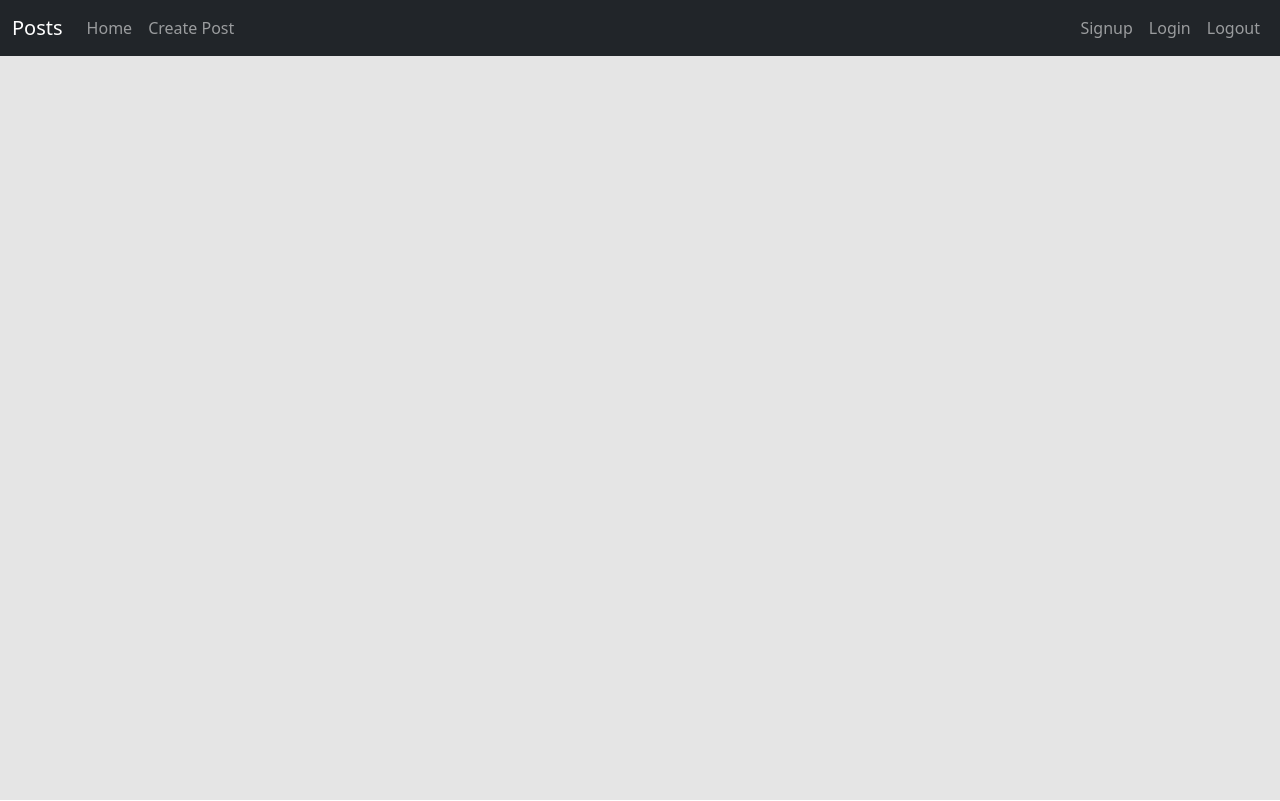
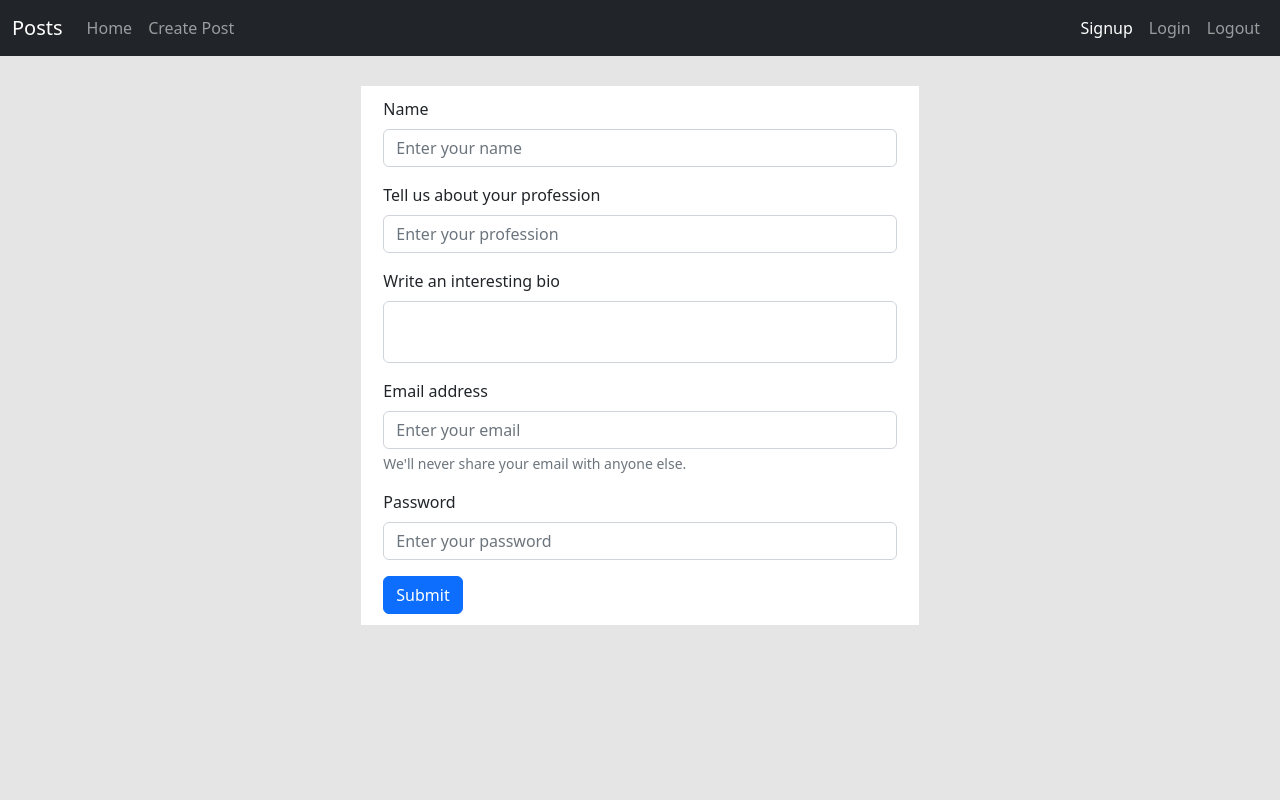
Before and after one commit to kakashrao/posts-and-comments-app, an Angular app: page /signup in a window 1280 px wide. Before the commit this address led to /. Built offline with nearby package versions, Linux system fonts and the light colour scheme.

Commit message:
signup component ui created

```diff
--- a/src/app/app-routing.module.ts
+++ b/src/app/app-routing.module.ts
@@ -2,11 +2,13 @@ import { NgModule } from '@angular/core';
 import { RouterModule, Routes } from '@angular/router';
 import { PostCreateComponent } from './posts/post-create/post-create.component';
 import { PostsListComponent } from './posts/posts-list/posts-list.component';
+import { SignupComponent } from './user/signup/signup.component';
 
 const routes: Routes = [
   { path: '', redirectTo: '/posts', pathMatch: 'full'},
   { path: 'posts', component: PostsListComponent },
-  { path: 'create-post', component: PostCreateComponent}
+  { path: 'create-post', component: PostCreateComponent},
+  { path: 'signup', component: SignupComponent }
 ];
 
 @NgModule({
--- a/src/app/app.module.ts
+++ b/src/app/app.module.ts
@@ -7,6 +7,7 @@ import { HeaderComponent } from './header/header.component';
 import { LandingComponent } from './landing-console/landing.component';
 import { PostCreateComponent } from './posts/post-create/post-create.component';
 import { PostsListComponent } from './posts/posts-list/posts-list.component';
+import { SignupComponent } from './user/signup/signup.component';
 
 @NgModule({
   declarations: [
@@ -15,6 +16,7 @@ import { PostsListComponent } from './posts/posts-list/posts-list.component';
     HeaderComponent,
     PostsListComponent,
     PostCreateComponent,
+    SignupComponent
   ],
   imports: [
     BrowserModule,
--- a/src/app/header/header.component.html
+++ b/src/app/header/header.component.html
@@ -25,7 +25,12 @@
       </ul>
       <ul class="navbar-nav mb-2 mb-lg-0">
         <li class="nav-item">
-          <a class="nav-link" aria-current="page">Signup</a>
+          <a
+            class="nav-link"
+            aria-current="page"
+            routerLink="/signup"
+            routerLinkActive="active"
+          >Signup</a>
         </li>
         <li class="nav-item">
           <a class="nav-link" aria-current="page">Login</a>
--- a/src/app/landing-console/landing.component.scss
+++ b/src/app/landing-console/landing.component.scss
@@ -4,8 +4,9 @@
 }
 
 .posts-container {
+  text-align: left;
   height: calc(100vh - 85px);
-  overflow-y: scroll;
+  overflow-y: auto;
 }
 
 .card {
--- a/src/app/posts/post-create/post-create.component.ts
+++ b/src/app/posts/post-create/post-create.component.ts
@@ -2,6 +2,7 @@ import { Component } from "@angular/core";
 
 @Component({
   templateUrl: './post-create.component.html',
+  styleUrls: ['./post-create.component.scss'],
 })
 export class PostCreateComponent {
 
--- /dev/null
+++ b/src/app/user/signup/signup.component.html
@@ -0,0 +1,24 @@
+<form>
+  <div class="mb-3">
+    <label for="userName" class="form-label">Name</label>
+    <input type="text" class="form-control" id="userName" placeholder="Enter your name">
+  </div>
+  <div class="mb-3">
+    <label for="userProfession" class="form-label">Tell us about your profession</label>
+    <input type="text" class="form-control" id="userProfession" placeholder="Enter your profession">
+  </div>
+  <div class="mb-3">
+    <label for="userBio" class="form-label">Write an interesting bio</label>
+    <textarea class="form-control" id="userBio"></textarea>
+  </div>
+  <div class="mb-3">
+    <label for="userEmail" class="form-label">Email address</label>
+    <input type="email" class="form-control" id="userEmail" placeholder="Enter your email">
+    <div id="emailHelp" class="form-text">We'll never share your email with anyone else.</div>
+  </div>
+  <div class="mb-3">
+    <label for="userPass" class="form-label">Password</label>
+    <input type="password" class="form-control" id="userPass" placeholder="Enter your password">
+  </div>
+  <button type="submit" class="btn btn-primary">Submit</button>
+</form>
--- /dev/null
+++ b/src/app/user/signup/signup.component.scss
@@ -0,0 +1,10 @@
+form {
+  width: 50%;
+  margin: auto;
+  background-color: white;
+  padding: 1% 2%;
+}
+
+textarea {
+  resize: none;
+}
```
Also changed, not shown: src/app/user/signup/signup.component.ts (added, +9 -0 lines), src/app/posts/post-create/post-create.component.scss (added).
